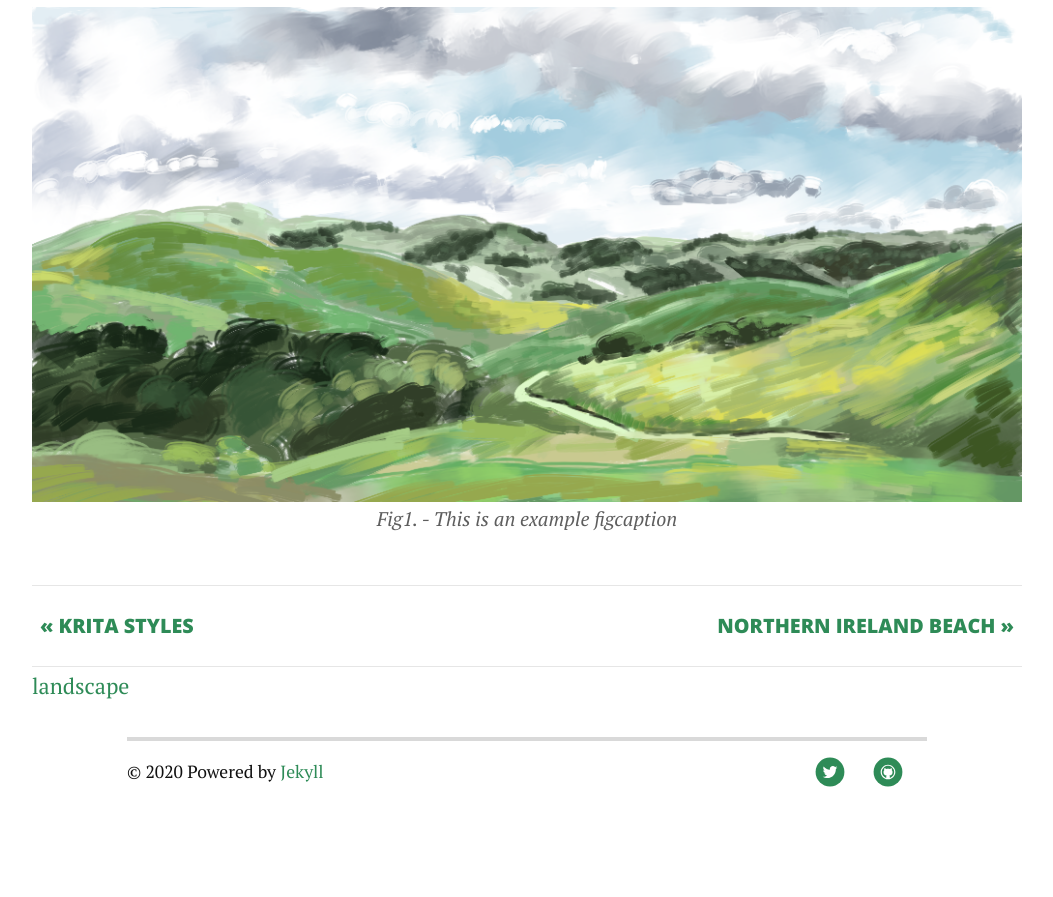
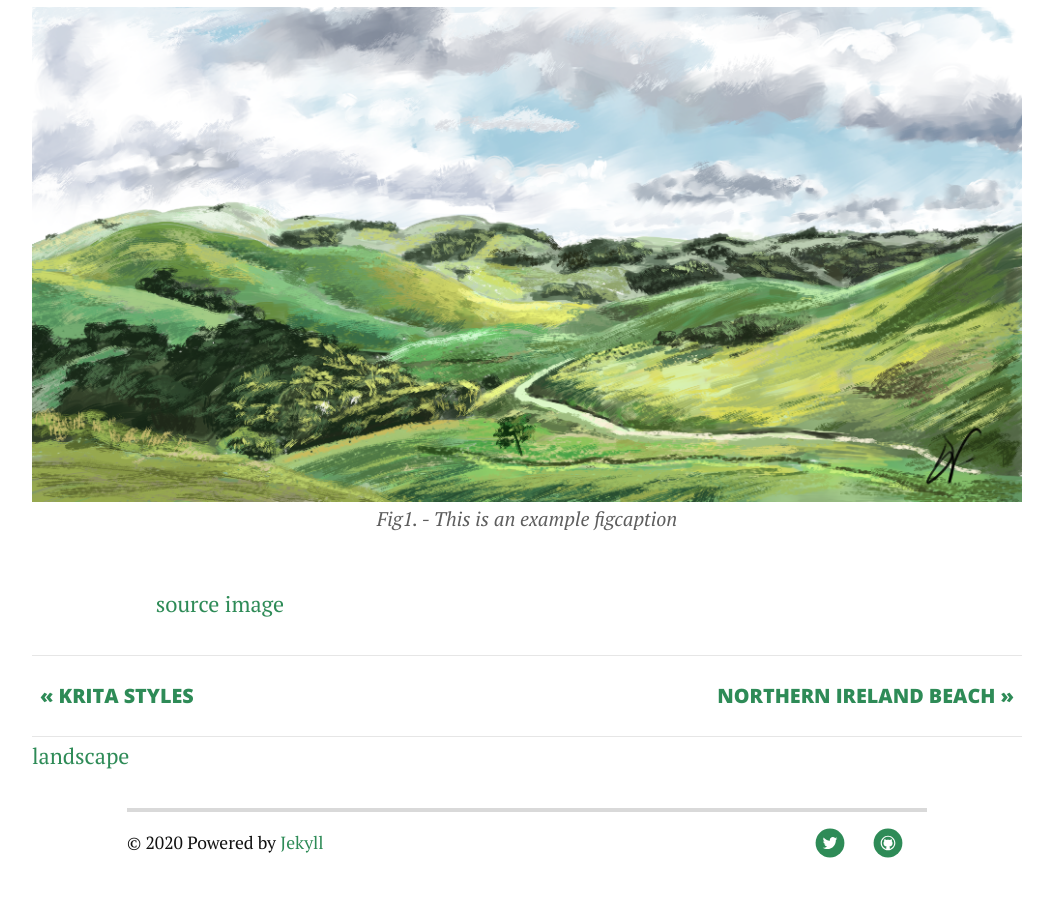
Before and after one commit to dmnfarrell/digitalart, a Jekyll site: the page built from _posts/2020-06-03-greenhills.markdown, in a window 1280 px wide and 900 px high, scrolled down 581 px. Shown: the top 897 px of the window, without its empty margins (113-1166 px from the left). Built offline with Jekyll 4.4.1, drawn with Linux system fonts in a browser that asks for light colours; nearby versions of some CDN libraries; before the commit the page ends 1410 px from its top, so only the background shows below that.

Commit message:
greenhills

```diff
--- a/_posts/2020-06-03-greenhills.markdown
+++ b/_posts/2020-06-03-greenhills.markdown
@@ -12,3 +12,5 @@ Tassajara Hills, Dublin, California.
 	<img src="{{site.baseurl}}/img/greenhills.png" alt="">
 	<figcaption>Fig1. - This is an example figcaption</figcaption>
 </figure>
+
+[source image](https://www.tassajarahills.com/images/home/greenhills.jpg)
```
Also changed, not shown: img/greenhills.png.
